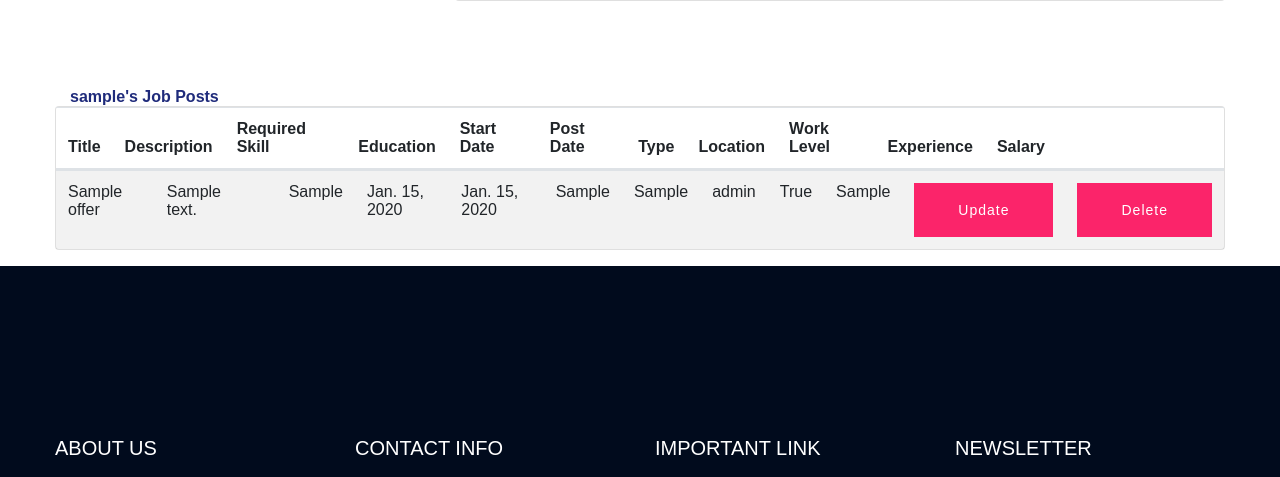
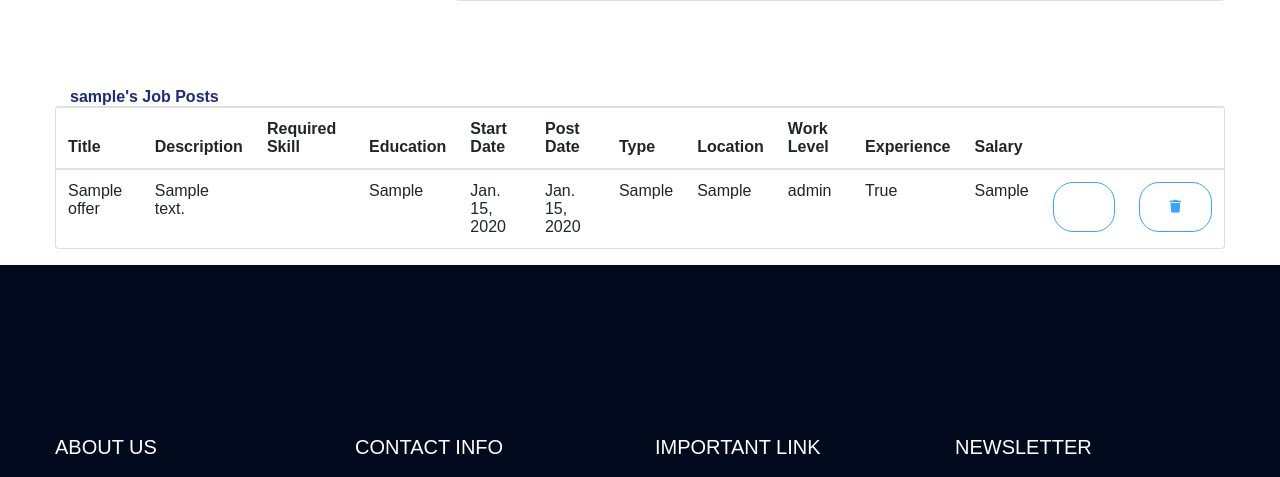
Before and after one commit to buseggencoglu/owl-s-agent, a Django app: page /company_profile/1 in a window 1280 px wide. Shown: the part 703-1180 px from the top of the page. Run offline with Django 3.2, Linux system fonts and the light colour scheme; a user stored in the database is signed in; tables that the repository leaves empty hold one stand-in row (values such as "Sample post"); grey boxes marked "Sample" are stand-in pictures; some libraries are stand-ins or nearby versions; some web fonts are replaced.

Commit message:
table form changed

```diff
--- a/owl_agent/templates/website/company_profile.html
+++ b/owl_agent/templates/website/company_profile.html
@@ -131,7 +131,7 @@ Profile
             </th>
             {% endif %}
 
-            </thead>
+
             {% for job_post in job_posts%}
 
             <tr>
@@ -149,20 +149,21 @@ Profile
                 {% if profile.user == user %}
                 <td>
                     <a href="">
-                        <button type="submit" class="btn btn-info">Update</button>
+                        <button type="button" class="genric-btn info-border circle" style="height:50px"><i
+                                class="fa fa-repeat"></i></button>
                     </a>
                 </td>
                 <td>
                     <a href="">
-                        <button type="button" class="btn btn-danger">Delete</button>
+                        <button class="genric-btn info-border circle" style="height:50px"><i class="fa fa-trash"></i>
+                        </button>
                     </a>
                 </td>
                 {% endif %}
             </tr>
             {% endfor %}
+            </thead>
         </table>
     </div>
 </div>
-</body>
-</html>
 {% endblock %}
```
